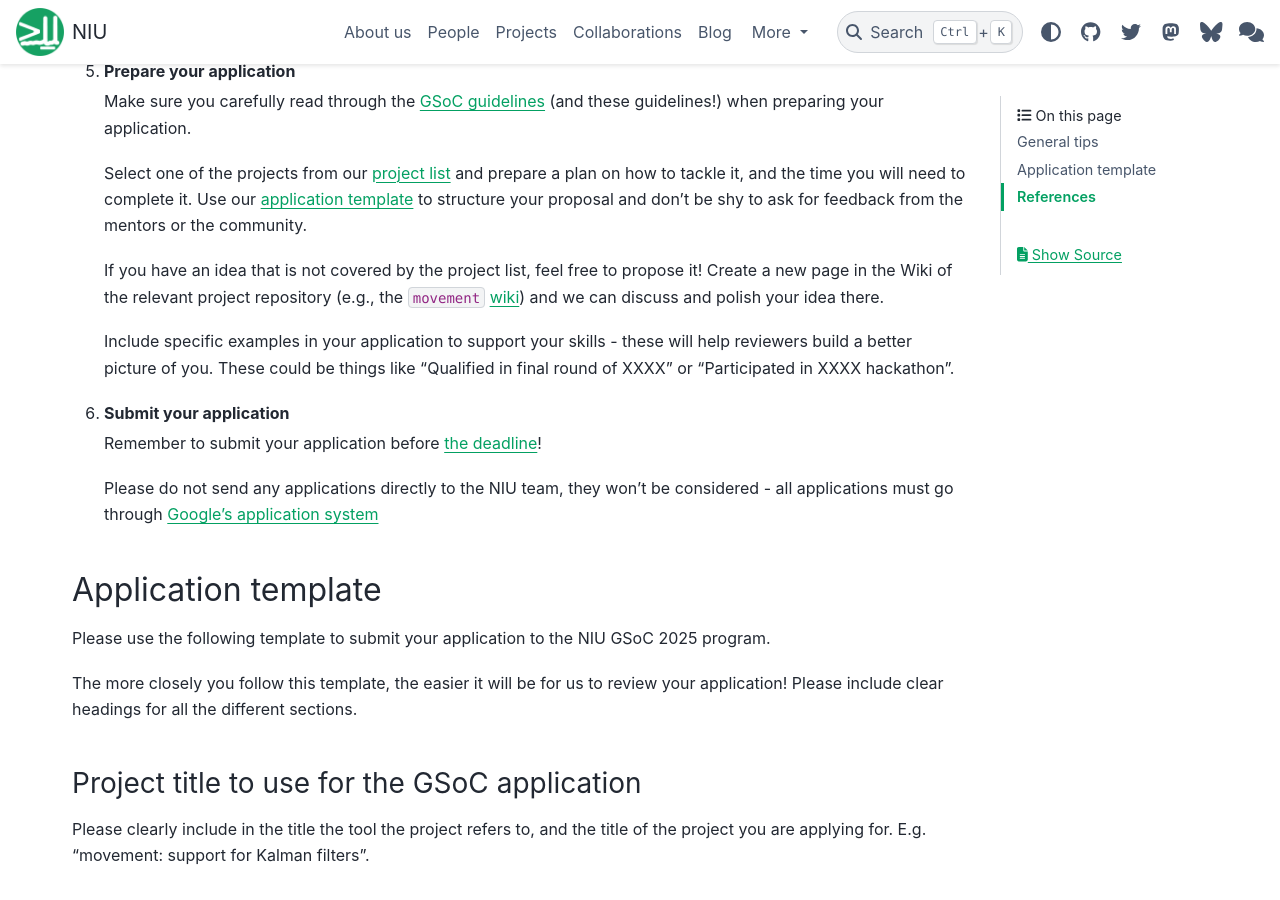
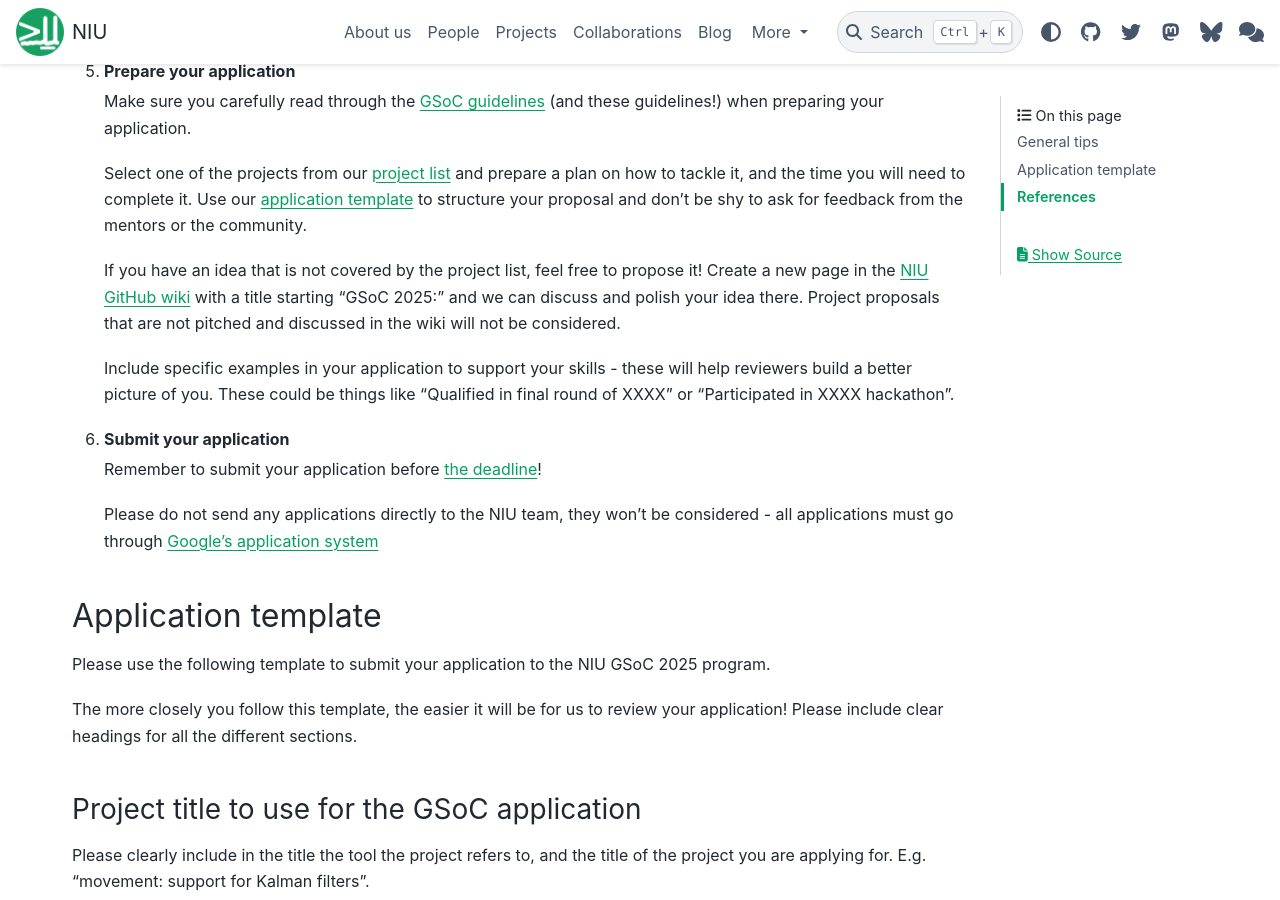
Before and after one commit to neuroinformatics-unit/neuroinformatics-unit.github.io, a Sphinx documentation site: the page built from docs/source/get-involved/gsoc/guidelines.md, in a window 1280 px wide and 900 px high, scrolled down 1814 px. Built offline with Sphinx 7.4.7 and the PyData theme 0.15.4, drawn with Linux system fonts in a browser that asks for light colours; nearby versions of some CDN libraries.

Commit message:
Add NIU wiki

```diff
--- a/docs/source/get-involved/gsoc/guidelines.md
+++ b/docs/source/get-involved/gsoc/guidelines.md
@@ -59,7 +59,7 @@ These tips are largely based on the [OpenAstronomy guidelines](https://openastro
 
     Select one of the projects from our [project list](projects_2025/index) and prepare a plan on how to tackle it, and the time you will need to complete it. Use our [application template](#application-template) to structure your proposal and don't be shy to ask for feedback from the mentors or the community.
 
-    If you have an idea that is not covered by the project list, feel free to propose it! Create a new page in the Wiki of the relevant project repository (e.g., the `movement` [wiki](https://github.com/neuroinformatics-unit/movement/wiki)) and we can discuss and polish your idea there.
+    If you have an idea that is not covered by the project list, feel free to propose it! Create a new page in the [NIU GitHub wiki](https://github.com/neuroinformatics-unit/gsoc/wiki) with a title starting "GSoC 2025:" and we can discuss and polish your idea there. Project proposals that are not pitched and discussed in the wiki will not be considered.
 
     Include specific examples in your application to support your skills - these will help reviewers build a better picture of you. These could be things like "Qualified in final round of XXXX" or "Participated in XXXX hackathon".
 
```
